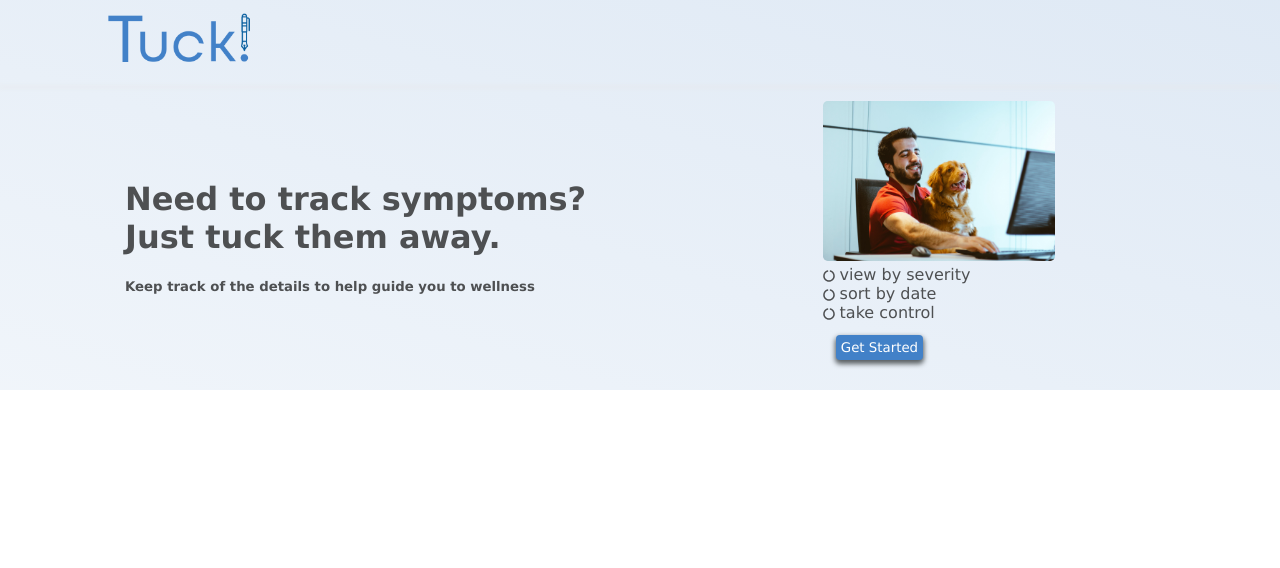
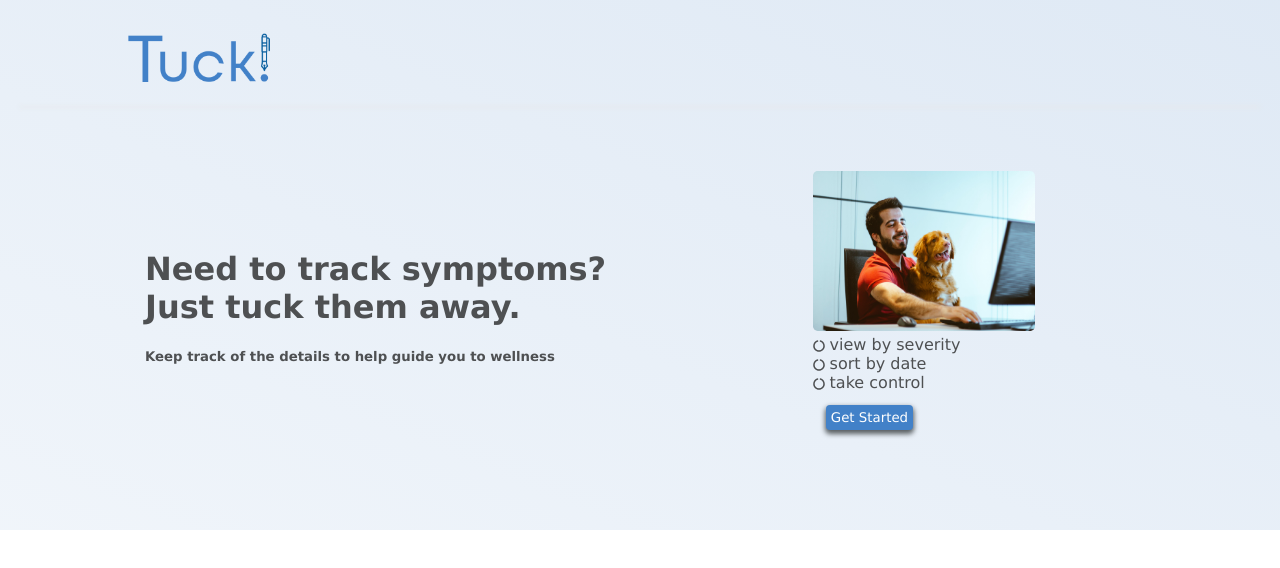
Before and after one commit to DominicVolante/tuck-client, a React (Create React App) app: page / in a window 1280 px wide. Shown: the top 568 px of the page. Built offline with nearby package versions, Linux system fonts and the light colour scheme; no server answers.

Commit message:
css work

```diff
--- a/src/index.css
+++ b/src/index.css
@@ -4,11 +4,16 @@
   font-family: Verdana, Geneva, Tahoma, sans-serif;
   color: #4e5052;
 }
+#root{
+  display: flex;
+  flex-direction: column;
+}
 .App {
   background: linear-gradient(to top right, white, #bad0e9);
   background-size: 400% 400%;
   position: relative;
   animation: change 5s ease-in-out infinite;
+  padding: 20px;
 }
 @keyframes change {
   0% {
@@ -46,6 +51,7 @@ body {
   max-width: 100%;
   height: 10em;
   border-radius: 0.3em;
+  margin-top: 50px;
 }
 .wrapper {
   margin: 50px 25px;
@@ -57,6 +63,9 @@ body {
   height: 100%;
   align-items: center;
   align-self: stretch;
+}
+.landing_left{
+  margin-top: 50px;
 }
 @media only screen and (min-width: 900px) {
   .landing_bar {
```
